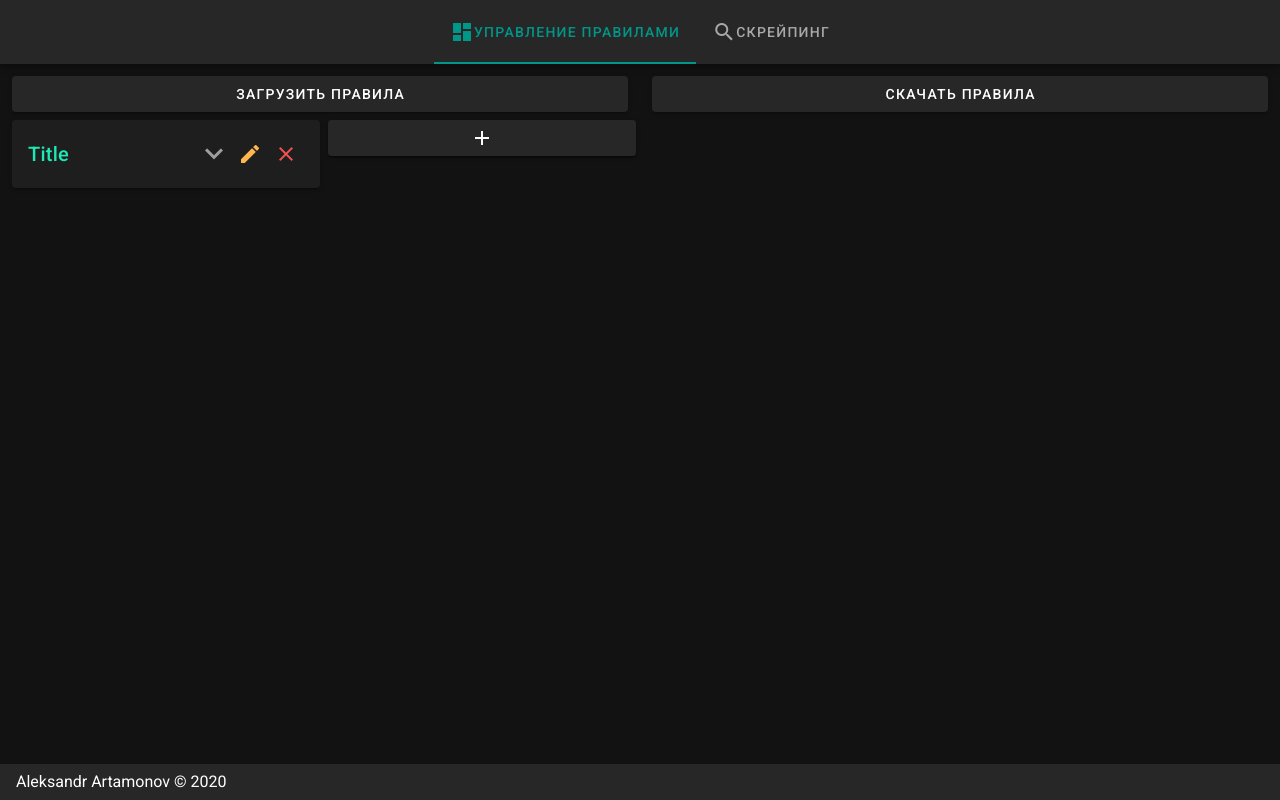
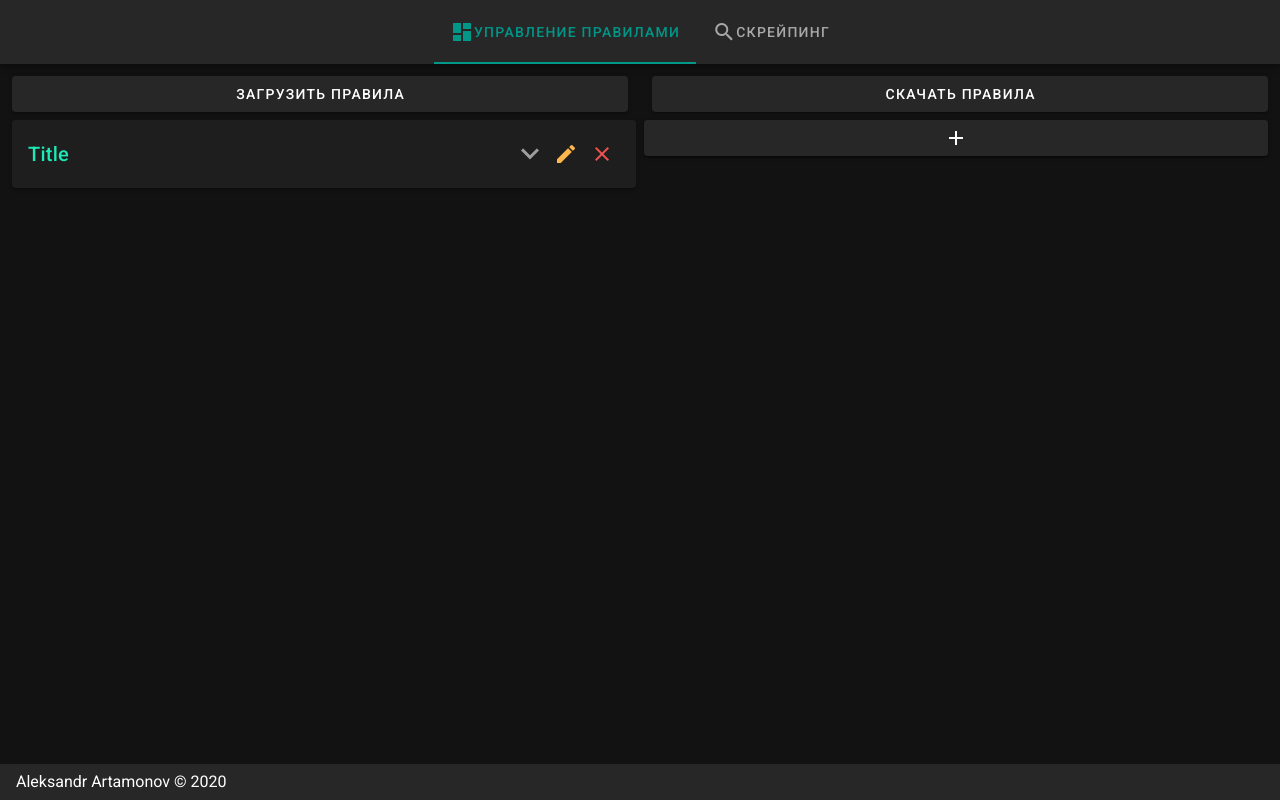
Before and after one commit to Sussia/Web-scraper-ST, a Vue app in the folder web-scraper-vue/: page / in a window 1280 px wide. Built offline with nearby package versions, Linux system fonts and the light colour scheme.

Commit message:
Change widths for resizing

```diff
--- a/web-scraper-vue/src/components/FileDownload.vue
+++ b/web-scraper-vue/src/components/FileDownload.vue
@@ -1,7 +1,7 @@
 <template>
   <v-btn block :disabled="downloadData.length === 0"
      :href="convertData"
-     :download="`${fileName}.${fileType}`">
+     :download="`${fileName}.${fileType}`" min-width="200px">
     {{ ButtonText }}
   </v-btn>
 </template>
--- a/web-scraper-vue/src/components/FileUpload.vue
+++ b/web-scraper-vue/src/components/FileUpload.vue
@@ -1,7 +1,7 @@
 <template>
   <div>
     <input type="file" accept=".json" @change="loadTextFromFile" ref="file" hidden>
-    <v-btn block @click="$refs.file.click()">
+    <v-btn block @click="$refs.file.click()" min-width="200px">
       {{ buttonText }}
     </v-btn>
   </div>
--- a/web-scraper-vue/src/components/RuleManagementComponent.vue
+++ b/web-scraper-vue/src/components/RuleManagementComponent.vue
@@ -10,8 +10,8 @@
       </v-col>
     </v-row>
     <v-row dense align="start">
-      <v-col v-for="(rule, index) in parsingRules" :key="rule.title" :cols="3">
-        <v-card>
+      <v-col v-for="(rule, index) in parsingRules" :key="rule.title">
+        <v-card min-width="200px">
           <div v-if="!rule.isEditFormOpen">
             <v-card-title class="teal--text text--accent-3">
               <span>{{rule.title}}</span>
@@ -38,8 +38,8 @@
           </RuleForm>
         </v-card>
       </v-col>
-      <v-col :cols="3">
-        <v-card id="plus-card">
+      <v-col>
+        <v-card id="plus-card" min-width="300px">
           <v-btn block v-if="!isCreateRuleFormOpen" @click="isCreateRuleFormOpen = true">
             <v-icon>mdi-plus</v-icon>
           </v-btn>
--- a/web-scraper-vue/src/components/ScrapingComponent.vue
+++ b/web-scraper-vue/src/components/ScrapingComponent.vue
@@ -6,29 +6,27 @@
                       v-model="link.url" @input.once="addLink" placeholder="Введите адрес страницы здесь">
         </v-text-field>
       </v-col>
-      <v-col :cols="1" v-if="index !== links.length - 1">
-        <v-btn block @click="removeLink(index)">
+      <v-col cols="1" v-if="index !== links.length - 1">
+        <v-btn @click="removeLink(index)" block>
           <v-icon color="red">mdi-close</v-icon>
         </v-btn>
       </v-col>
     </v-row>
     <v-row>
-      <v-col cols="3">
-        <FileUpload button-text="Загрузить адреса страниц" @loaded="importLinks" block>
-
-        </FileUpload>
+      <v-col>
+        <FileUpload button-text="Загрузить адреса" @loaded="importLinks"></FileUpload>
       </v-col>
-      <v-col cols="3">
-        <v-btn @click="getScrapedData" :disabled="parsingRules.length === 0 || links.length === 1" block>
+      <v-col>
+        <v-btn block @click="getScrapedData" :disabled="parsingRules.length === 0 || links.length === 1" min-width="200px">
           Получить контент
         </v-btn>
       </v-col>
-      <v-col cols="3">
+      <v-col>
         <FileDownload :download-data="scrapedValues" file-name="scraped_values"
                       file-type="csv" button-text="Скачать таблицу"></FileDownload>
       </v-col>
-      <v-col cols="3">
-        <v-btn block :disabled="scrapedValues.length === 0" @click="clearTable">
+      <v-col>
+        <v-btn block :disabled="scrapedValues.length === 0" @click="clearTable" min-width="200px">
           Отчистить таблицу
         </v-btn>
       </v-col>
```
